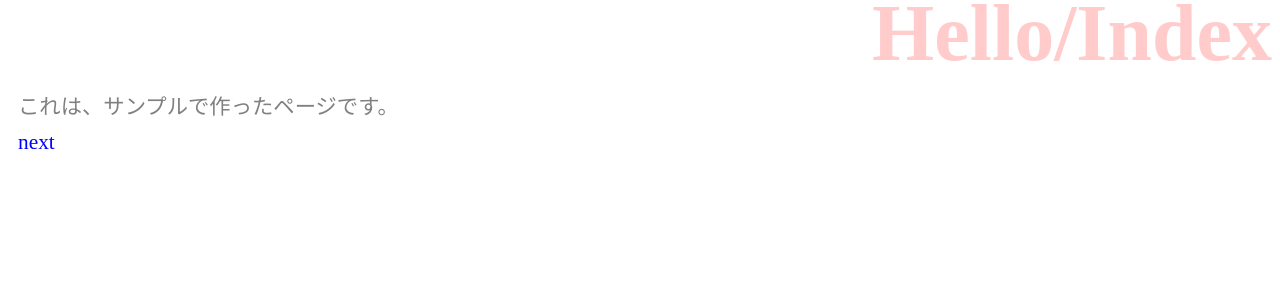
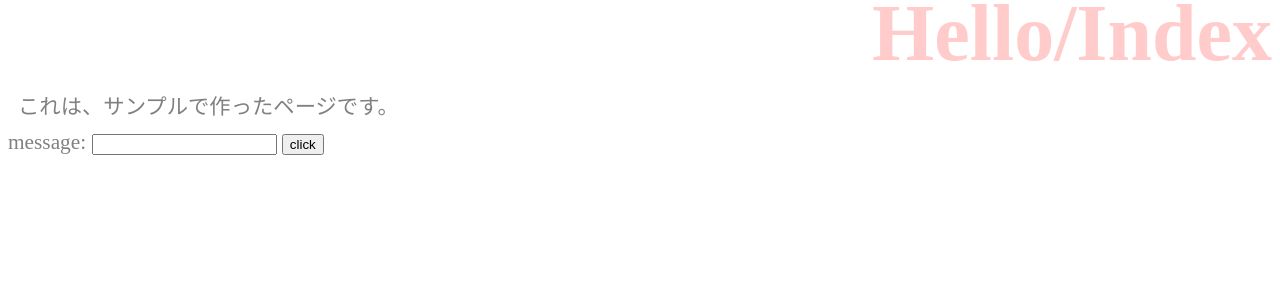
Before and after one commit to maeda-300/django_app, a Django app: page /hello/ in a window 1280 px wide. Shown: the top 300 px of the page. Run offline with Django 3.2, Linux system fonts and the light colour scheme.

Commit message:
P.90, P.91
hello/index.html編集

```diff
--- a/hello/templates/hello/index.html
+++ b/hello/templates/hello/index.html
@@ -10,6 +10,11 @@
 <body>
     <h1>{{title}}</h1>
     <p>{{msg}}</p>
-    <p><a href="{% url goto %}">{{goto}}</a></p>
+    <form action="{% url 'form' %}" method="post">
+        {% csrf_token %}
+        <label for="msg">message: </label>
+        <input id="msg" type="text" name="msg">
+        <input type="submit" value="click">
+    </form>
 </body>
 </html>
```
